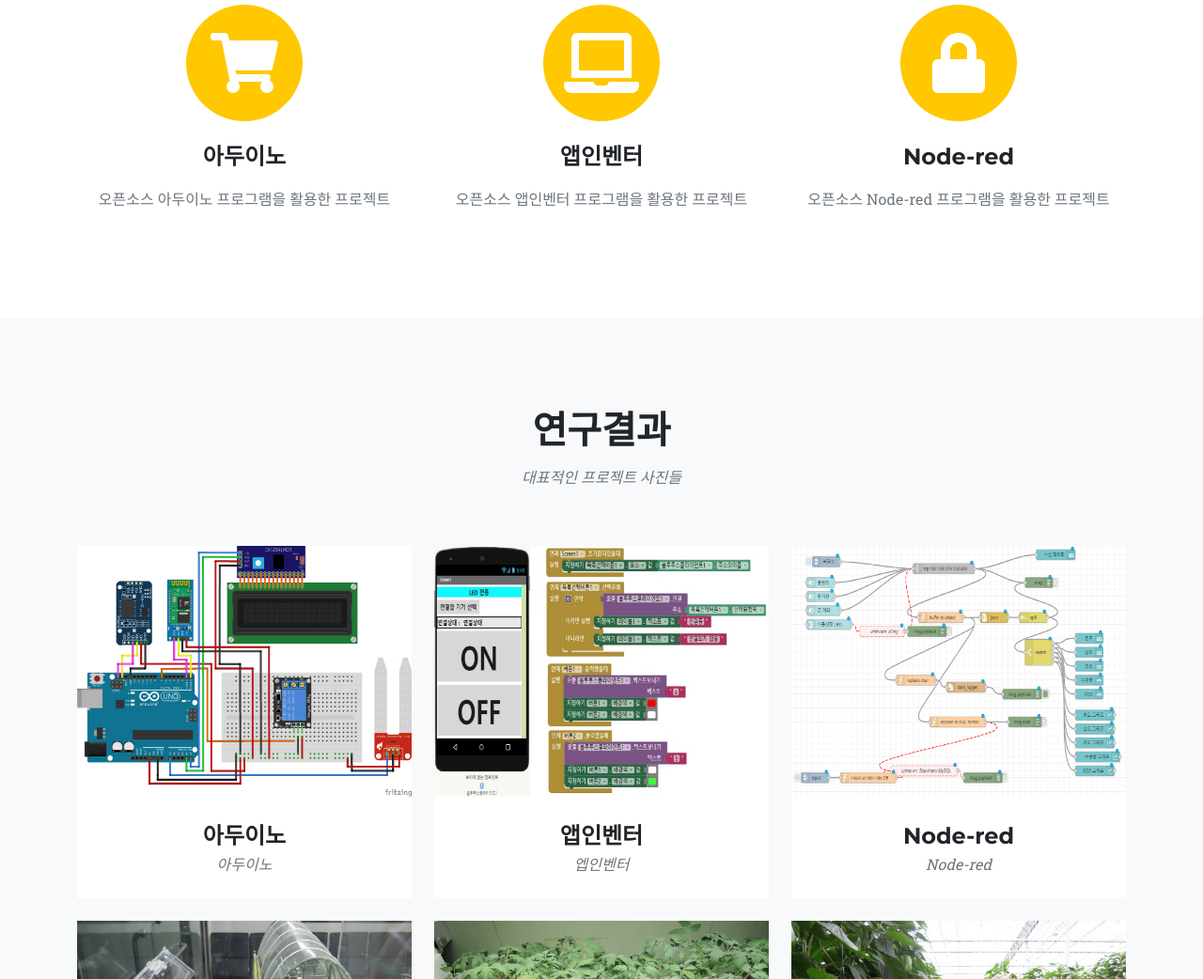
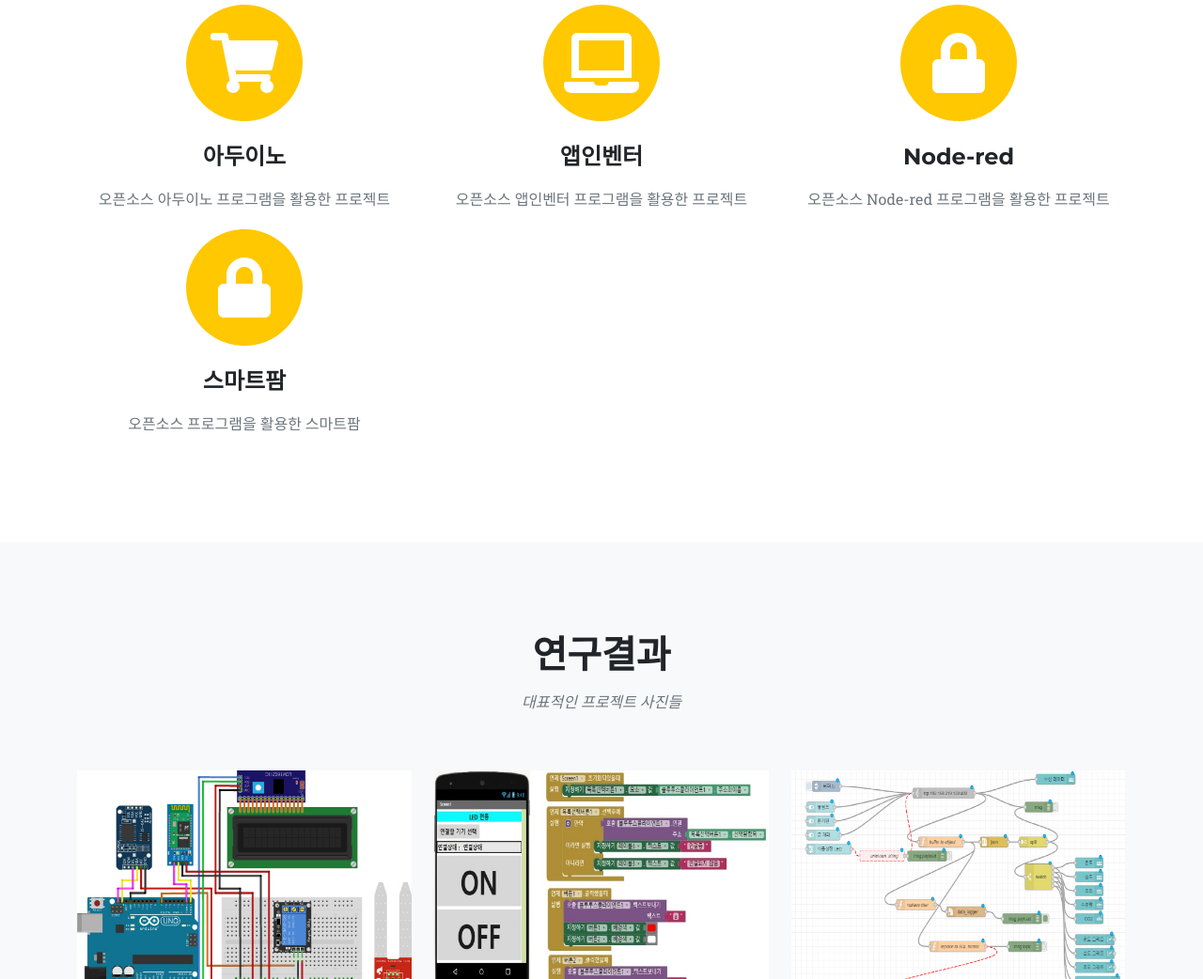
Before and after one commit to choyoungyeol/vegetables, a plain HTML site: page index.html in a window 1280 px wide. Shown: the part 985-2027 px from the top of the page at 94% size. Drawn offline with nearby package versions, Linux system fonts and the light colour scheme.

Commit message:
Add files via upload

```diff
--- a/index.html
+++ b/index.html
@@ -75,6 +75,14 @@
                         </span>
                         <h4 class="my-3">Node-red</h4>
                         <p class="text-muted">오픈소스 Node-red 프로그램을 활용한 프로젝트</p>
+                    </div>
+                    <div class="col-md-4">
+                        <span class="fa-stack fa-4x">
+                            <i class="fas fa-circle fa-stack-2x text-primary"></i>
+                            <i class="fas fa-lock fa-stack-1x fa-inverse"></i>
+                        </span>
+                        <h4 class="my-3">스마트팜</h4>
+                        <p class="text-muted">오픈소스 프로그램을 활용한 스마트팜</p>
                     </div>
                 </div>
             </div>
```
